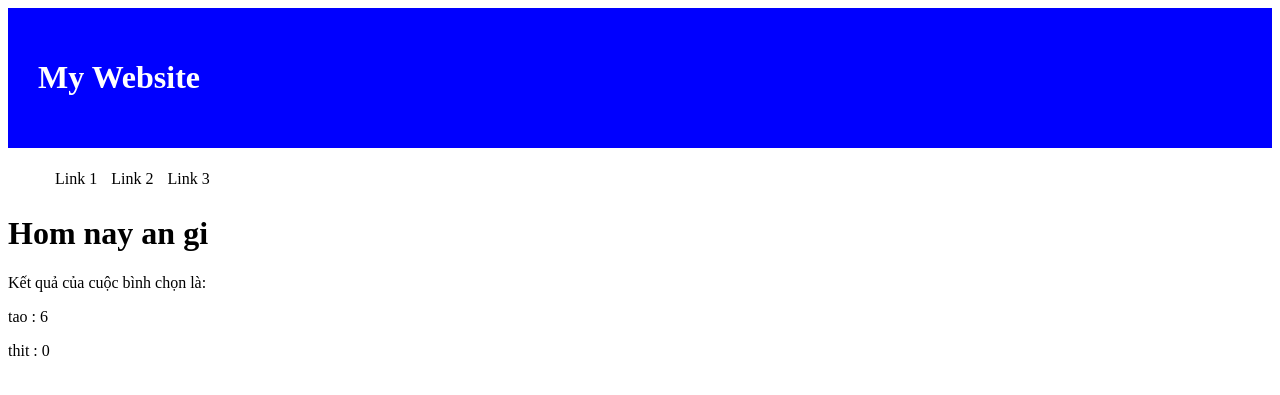
After one commit to Hungxua/django_1, a Django app: page /polls/1 in a window 1280 px wide. The commit adds this page. Shown: the top 395 px of the page. Run offline with Django 4.2, Linux system fonts and the light colour scheme; data comes from the database, SQL or seed files in the repository; both versions use the stored data as it was after the commit.

Commit message:
'hoanthien'

```diff
--- /dev/null
+++ b/polls/static/polls/CSS/style.css
@@ -0,0 +1,25 @@
+.header{
+padding: 30px;
+background-color: blue;
+color: #fff;
+}
+.menu{
+backgroud-color: #234
+color: #fff
+}
+.menu ul{
+list-style-type: none;
+}
+.menu ul li{
+float: left;
+padding: 6px 7px;
+}
+.menu ul li:hover{
+background-color: #ccc;
+color: #000;
+}
+.menu:after{
+clear: both;
+display: table;
+content: "";
+}
--- a/polls/templates/polls/base.html
+++ b/polls/templates/polls/base.html
@@ -1,8 +1,10 @@
+{% load static %}
 <!DOCTYPE html>
 <html lang="en">
 <head>
     <meta charset="UTF-8">
     <title>Title</title>
+    <link rel="stylesheet" href="{% static 'polls/CSS/style.css' %}">
 </head>
 <body>
 <div class="header">
--- a/polls/templates/polls/detail_question.html
+++ b/polls/templates/polls/detail_question.html
@@ -2,7 +2,8 @@
 {% block content1 %}
 {% if qs %}
 <p>{{qs.question_text}}?</p>
-    <form>
+    <form action="{% url 'polls:vote' qs.id%}" method="post">
+        {% csrf_token %}
     {% for choice in qs.choice_set.all %}
         <p><input type="radio" value="{{choice.id}}" name="choice">{{choice.choice_text}}</p>
     {%endfor%}
--- a/polls/templates/polls/question_list.html
+++ b/polls/templates/polls/question_list.html
@@ -2,7 +2,7 @@
 {% block content1 %}
 {% if list_question %}
     {% for question in list_question %}
-        {{question.question_text}}
+<a href="{% url 'polls:detailView' question.id %}" >{{question.question_text}}</a>
     {%endfor%}
 {%else%}
     <p>Khong</p>
--- /dev/null
+++ b/polls/templates/polls/result.html
@@ -0,0 +1,12 @@
+{% extends 'polls/base.html' %}
+
+{% block content1 %}
+{% if qs %}
+<h1>{{qs.question_text}}</h1>
+<p>Kết quả của cuộc bình chọn là:</p>
+    {% for c in qs.choice_set.all %}
+        <p>{{c.choice_text}} : {{c.vote}}</p>
+    {%endfor%}
+
+{%endif%}
+{% endblock %}
--- a/polls/urls.py
+++ b/polls/urls.py
@@ -1,7 +1,10 @@
 from django.urls import path
 from . import  views
+
+app_name = 'polls'
 urlpatterns =[
     path('',views.index, name = 'index'),
     path('question_list/', views.viewlist, name = 'viewlist'),
-    path('detail_question/<int:question_id>/', views.detaiView, name='detailView')
+    path('detail_question/<int:question_id>/', views.detaiView, name='detailView'),
+    path('<int:question_id>',views.vote, name='vote')
 ]
--- a/polls/views.py
+++ b/polls/views.py
@@ -18,3 +18,15 @@ def detaiView(request, question_id):
     q = Question.objects.get(pk = question_id)
     context = {'qs': q}
     return render(request, 'polls/detail_question.html', context)
+
+def vote(request, question_id):
+    q = Question.objects.get(pk = question_id)
+    try:
+        data = request.POST['choice']
+        c = q.choice_set.get(pk=data)
+        c.vote +=1
+        c.save()
+    except:
+        HttpResponse('ERROR')
+    context = {'qs': q}
+    return render(request, 'polls/result.html',context)
```
Also changed, not shown: README.md (added), db.sqlite3.
